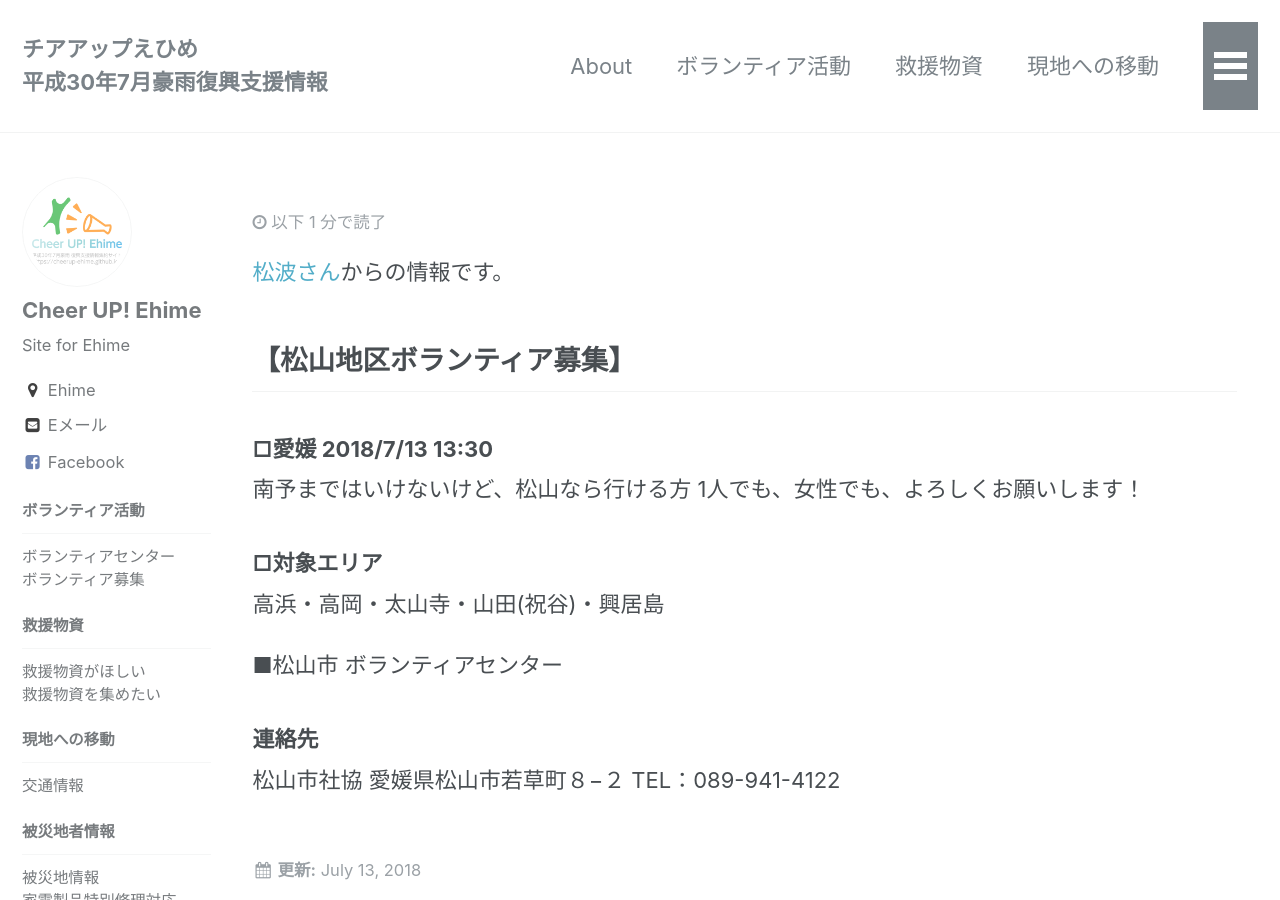
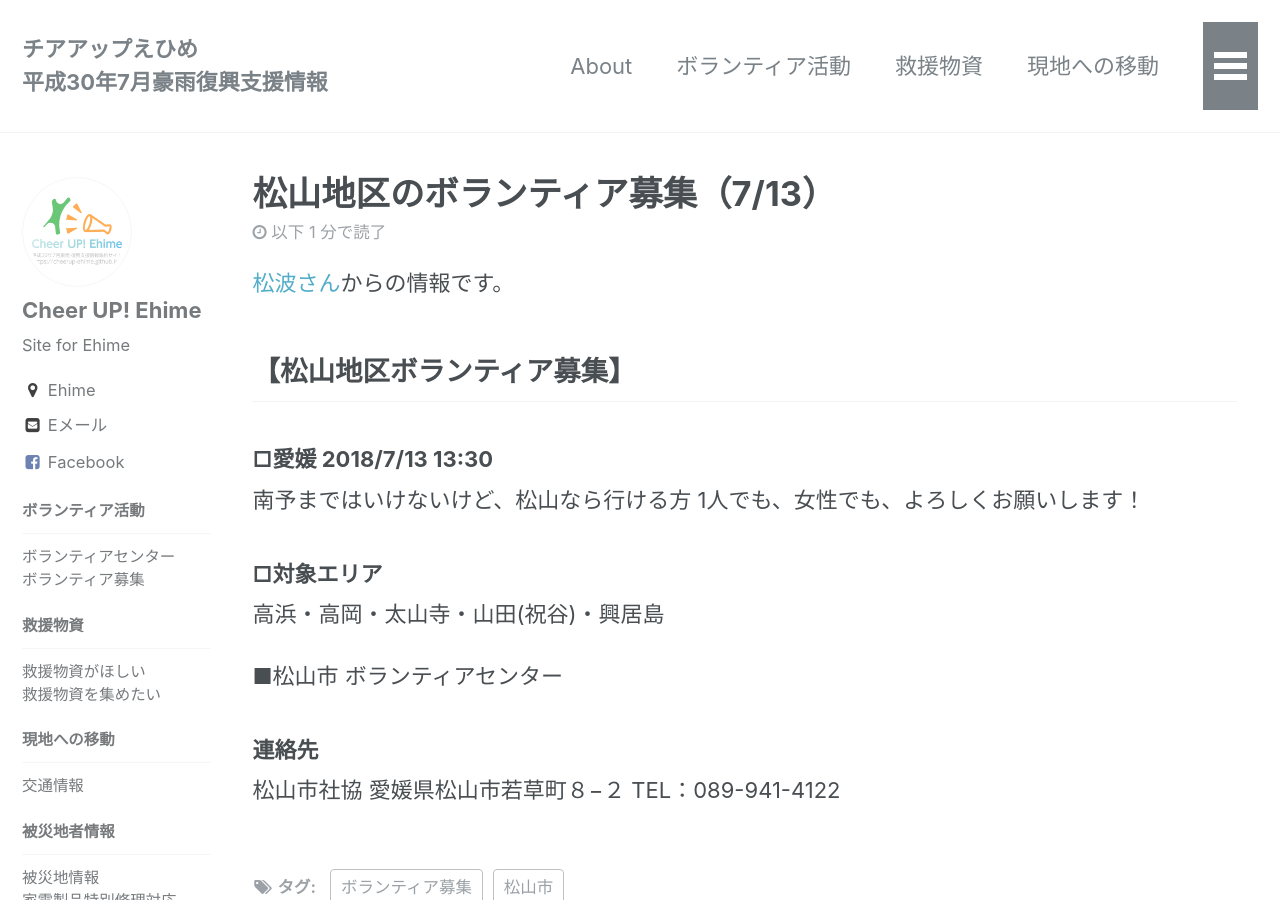
Before and after one commit to cheerup-ehime/cheerup-ehime.github.io, a Jekyll site: the page built from _posts/2018-07-13-volunteer-matsuyama-0713.md, in a window 1280 px wide and 900 px high. Built offline with Jekyll 4.4.1, drawn with Linux system fonts in a browser that asks for light colours; some of the changed lines change nothing that is shown.

Commit message:
fix typo.

```diff
--- a/_posts/2018-07-13-volunteer-matsuyama-0713.md
+++ b/_posts/2018-07-13-volunteer-matsuyama-0713.md
@@ -2,7 +2,7 @@
 title: 松山地区のボランティア募集（7/13）
 category:
     - ボランティア
-tag
+tag:
     - ボランティア募集
     - 松山市
 ---
```
